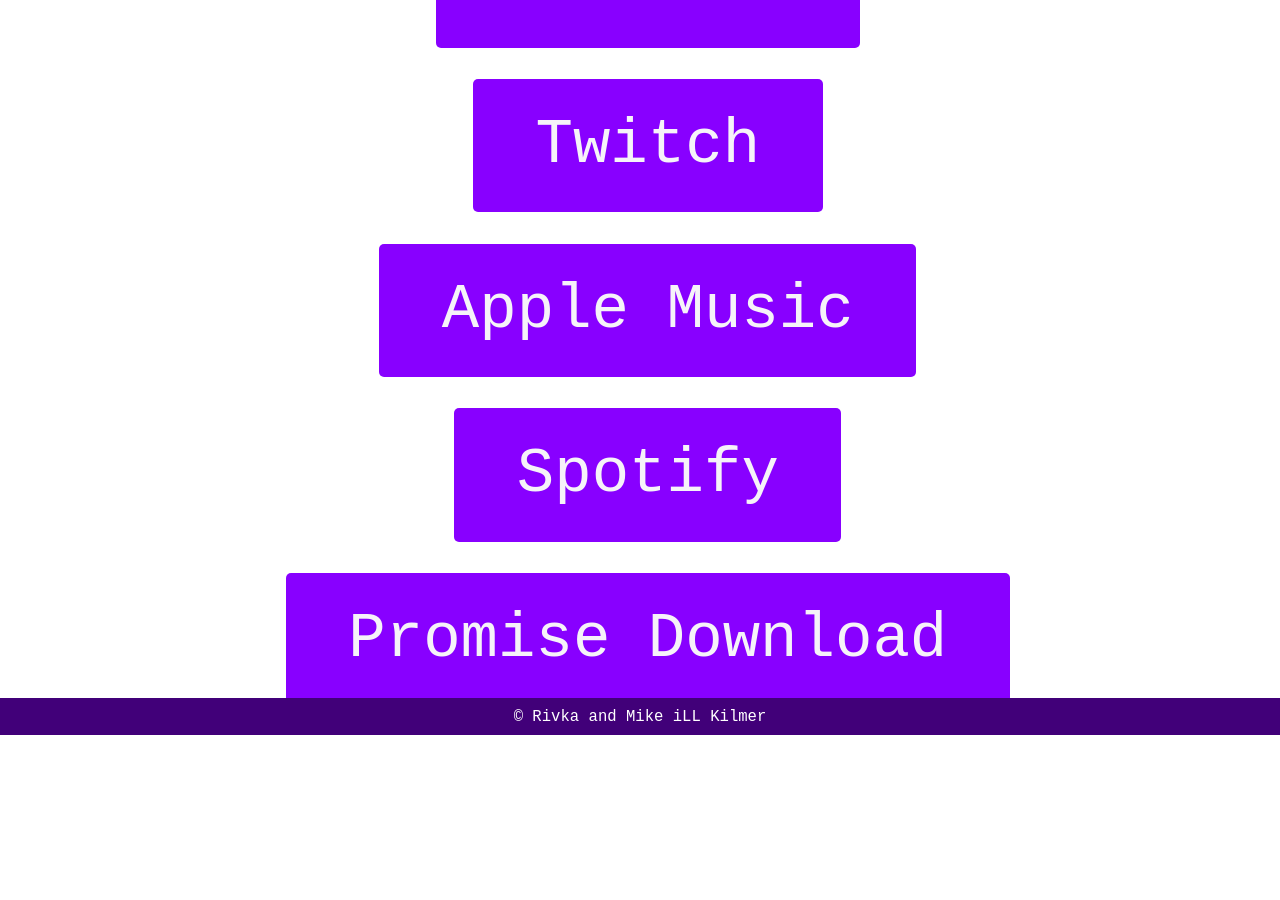
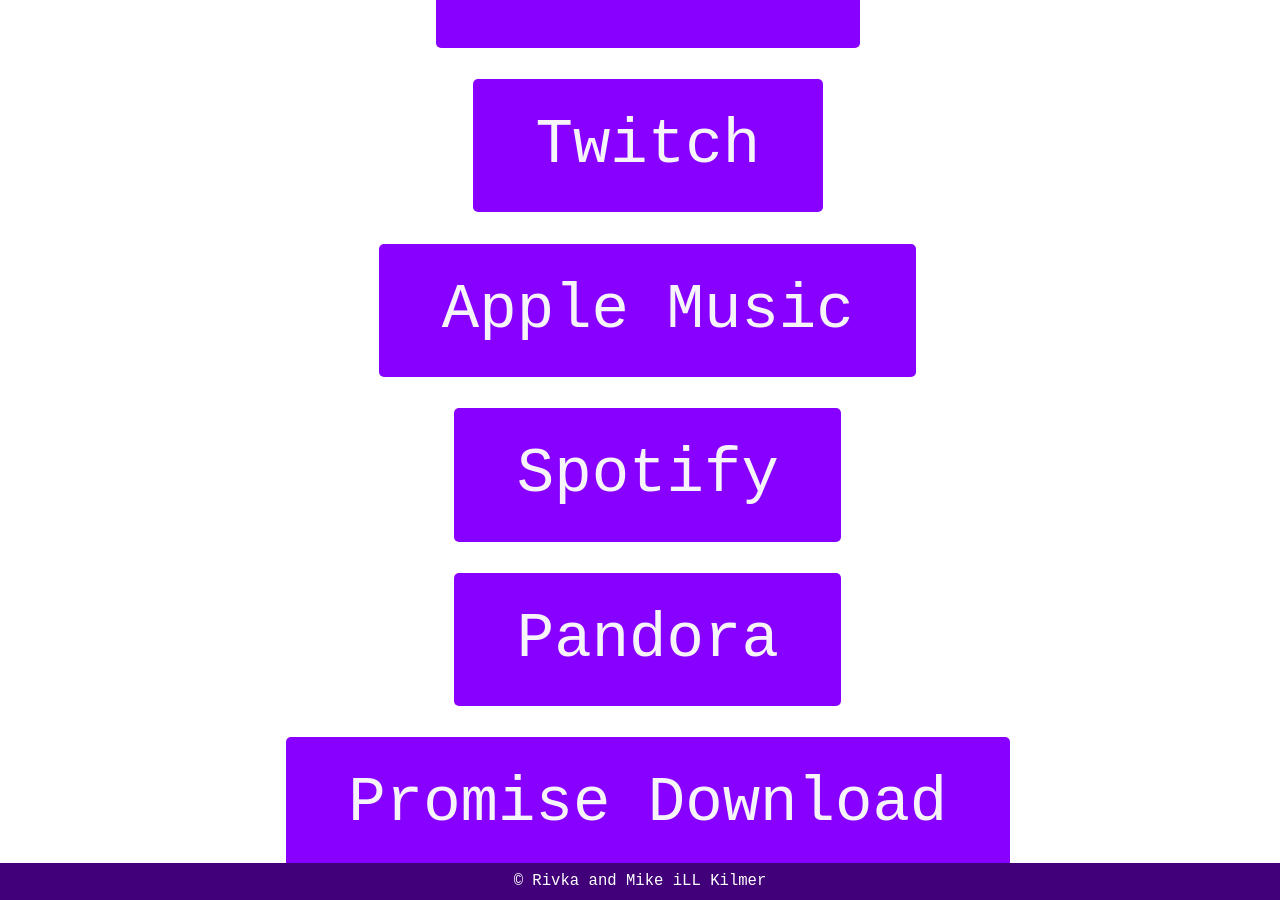
Before and after one commit to MikeiLL/gol-website, a Jekyll site: the page built from linktree.md, in a window 1280 px wide and 900 px high, scrolled down 704 px. Built offline with Jekyll 4.4.1, drawn with Linux system fonts in a browser that asks for light colours; before the commit the page ends 1439 px from its top, so only the background shows below that.

Commit message:
Add Pandora to LinkTree.

```diff
--- a/linktree.md
+++ b/linktree.md
@@ -15,5 +15,8 @@ guid: 'https://giggleoutloud.com/LIVE/?page_id=20'
   <li><a title="Link to Site" href="https://www.twitch.tv/giggleoutloudband" class="btn">Twitch</a></li>
   <li><a title="Link to Site" href="https://music.apple.com/us/artist/giggle-out-loud/1781858921" class="btn">Apple Music</a></li>
   <li><a title="Link to Site" href="https://open.spotify.com/artist/4WXo2VEN7be857VqfRoP0n" class="btn">Spotify</a></li>
+  <li><a title="Link to Site" href="https://www.pandora.com/artist/giggle-out-loud/ARfcn7Kw33fffvq" class="btn">Pandora</a></li>
   <li><a title="Link to Site" href="https://mzoo.bandcamp.com/album/promise" class="btn">Promise Download</a></li>
+
+
 </ul>
```
